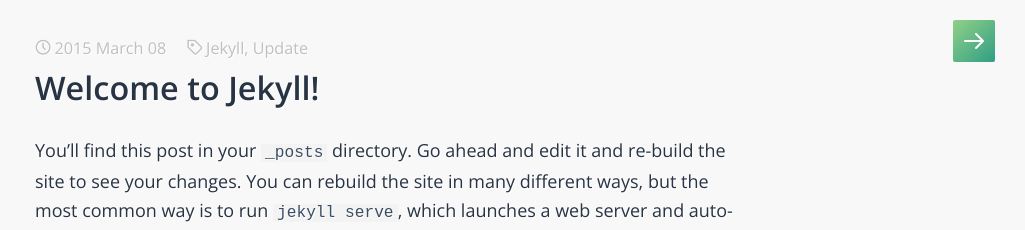
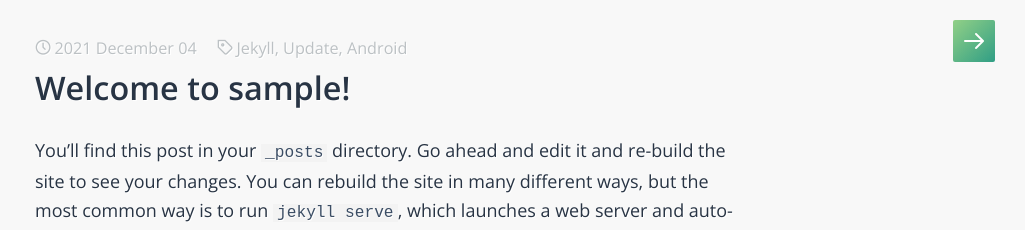
Before and after one commit to decodelove/decodelove.github.io, a Jekyll site: the page built from _posts/2015-03-08-welcome-to-jekyll.markdown, in a window 1280 px wide. Shown: the top 230 px of the page, without its empty margins (255-1280 px from the left). Built offline with Jekyll 4.4.1, drawn with Linux system fonts in a browser that asks for light colours; some web fonts are replaced.

Commit message:
test commit
Co-Authored-By: Decode Love <android_gr@163.com>

```diff
--- a/_includes/sidebar.html
+++ b/_includes/sidebar.html
@@ -1,7 +1,7 @@
 <aside id="sidebar">
   <div id="sidebar-left">
     <a id="sidebar-avatar" href="{{ "/" | prepend: site.baseurl }}">
-      <img id="sidebar-avatar-img" alt="{{ site.tittle }}" src="{{ "/assets/img/avatar.jpg" | prepend: site.baseurl }}"/>
+      <img id="sidebar-avatar-img" alt="{{ site.tittle }}" src="{{ "/assets/img/avatar.png" | prepend: site.baseurl }}"/>
     </a>
 
     <div id="sidebar-social">
--- a/_posts/2015-03-08-welcome-to-jekyll.markdown
+++ b/_posts/2015-03-08-welcome-to-jekyll.markdown
@@ -1,9 +1,9 @@
 ---
 layout: post
-title:  "Welcome to Jekyll!"
-date:   2015-03-08 22:21:49
+title:  "Welcome to sample!"
+date:   2021-12-04 16:53:49
 categories: Jekyll Update
-tags: Jekyll Update
+tags: Jekyll Update Android
 ---
 You’ll find this post in your `_posts` directory. Go ahead and edit it and re-build the site to see your changes. You can rebuild the site in many different ways, but the most common way is to run `jekyll serve`, which launches a web server and auto-regenerates your site when a file is updated.
 
--- a/ie.html
+++ b/ie.html
@@ -25,6 +25,6 @@
   <h1>!</h1>
   <h2>Sorry, the browser you are using is not supported :(</h2>
   <p>Please switch to a modern browser such as Chrome or Firefox, or scan the QR Code and visit from your mobile devices.</p>
-  <img src="assets/img/qrcode.jpg">
+  <img src="assets/img/qrcode.png">
 </body>
 </html>
--- a/index.html
+++ b/index.html
@@ -2,5 +2,6 @@
 layout: default
 ---
 <div id="home" class="container">
-  <h1>hi</h1>
+  <h1>Read what you love until you love to read.</h1>
+  <h1>Do what you love until you love to Do.</h1>
 </div>
```
Also changed, not shown: assets/img/avatar.jpg (deleted), assets/img/avatar.png (added), assets/img/qrcode.jpg (deleted), assets/img/qrcode.png (added).
